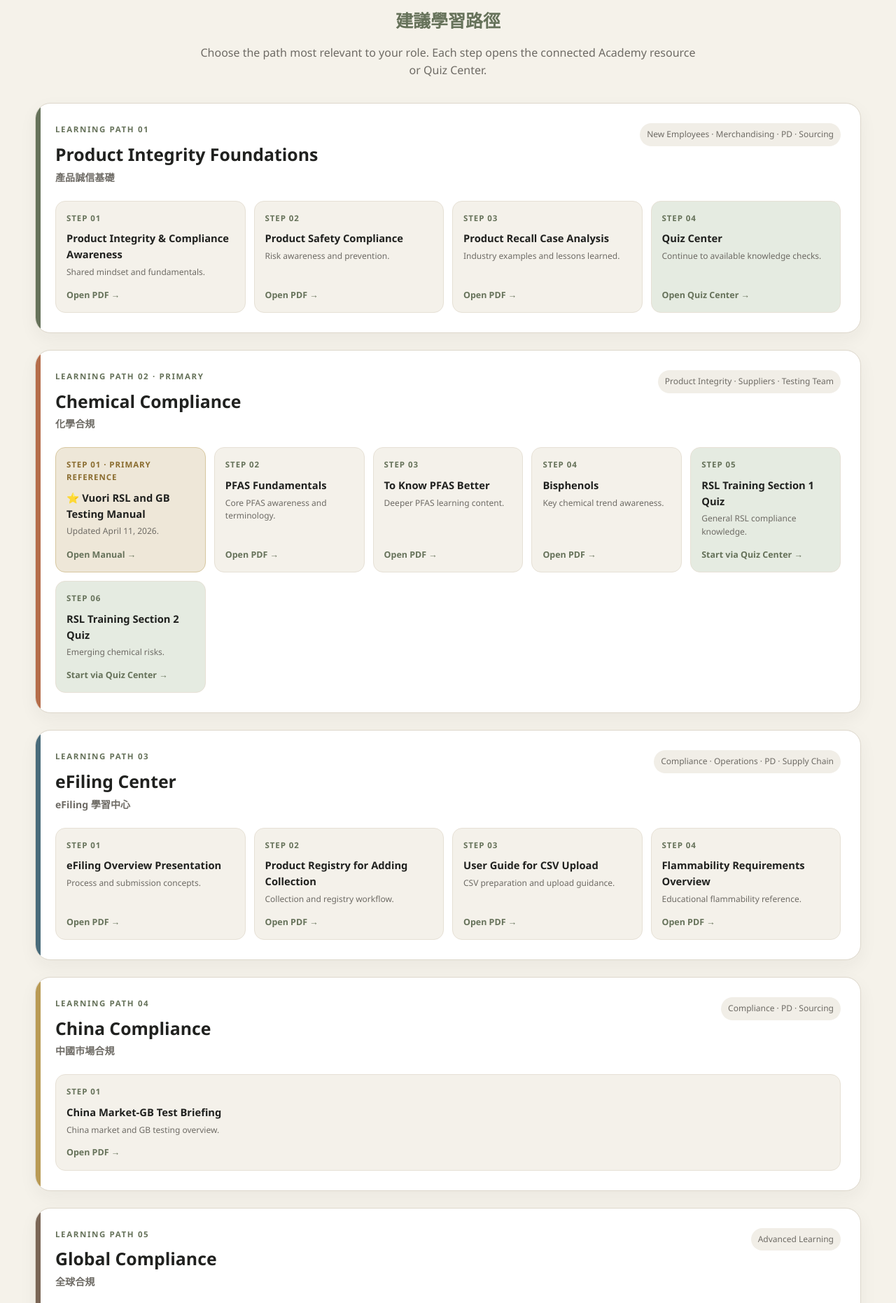
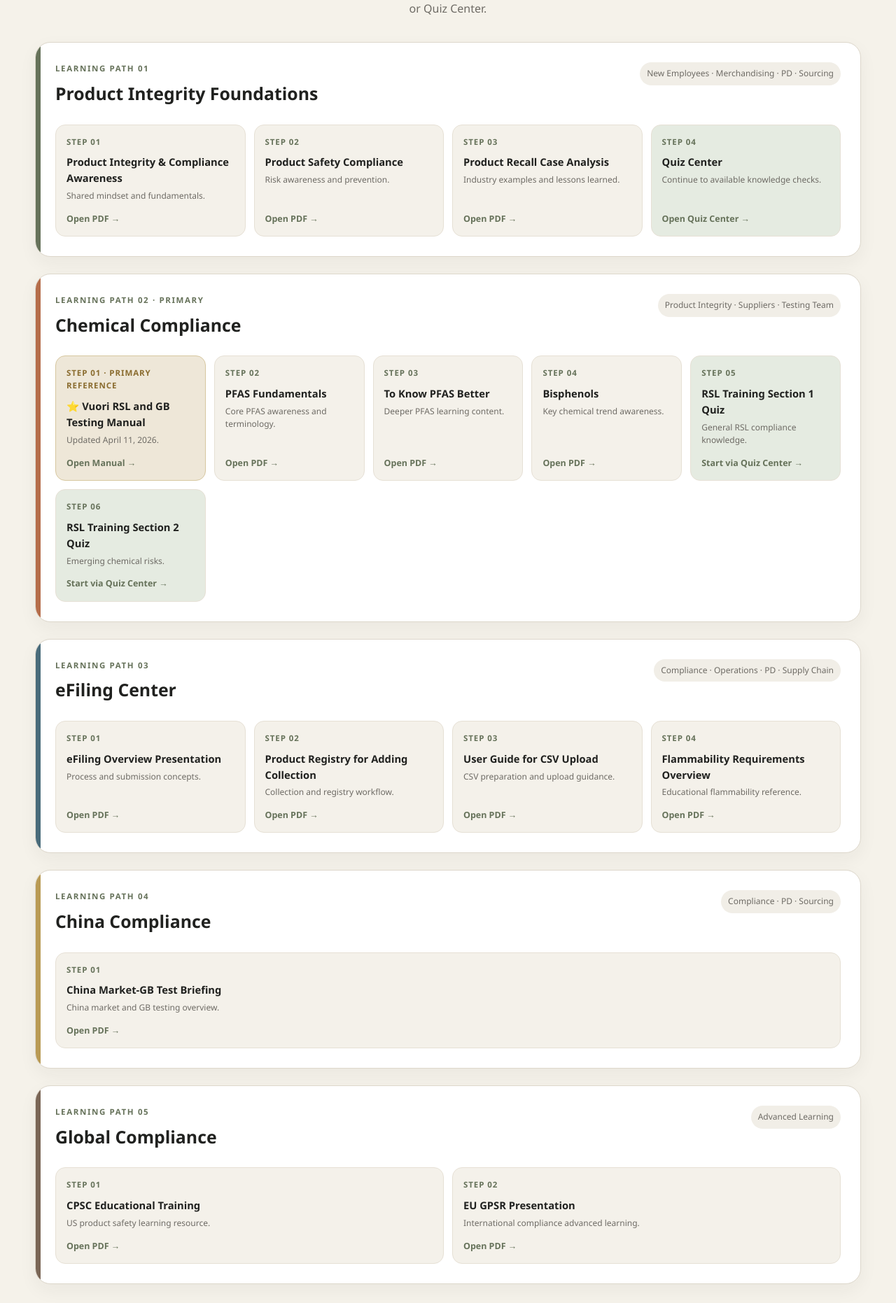
Before and after one commit to chihyang1/vuori-compliance-dashboard, a plain HTML site: page academy.html in a window 1280 px wide. Shown: the part 797-2659 px from the top of the page at 70% size. Drawn offline with Linux system fonts and the light colour scheme.

Commit message:
Update academy.html

```diff
--- a/academy.html
+++ b/academy.html
@@ -22,29 +22,29 @@ footer{background:#171815;color:#d4d4cf;padding:26px 0}.footer{display:flex;just
 </head>
 <body>
 <header><div class="container nav"><a class="brand" href="index.html">PRODUCT INTEGRITY<small>ACADEMY LEARNING PATHS</small></a><button aria-label="Open menu" class="menu" type="button">☰</button><ul class="links"><li><a href="index.html">HOME</a></li><li><a href="academy.html">ACADEMY</a></li><li><a href="library.html">LIBRARY</a></li><li><a href="quiz.html">QUIZ CENTER</a></li><li><a href="supplier-portal.html">SUPPLIER PORTAL</a></li><li><a href="fabric-records.html">FABRIC RECORDS</a></li></ul></div></header>
-<section class="hero"><div class="container"><div class="eyebrow">VUORI PRODUCT INTEGRITY ACADEMY</div><h1>Learn. Protect. Comply.<span>學習 · 保護 · 合規</span></h1><p>Building awareness. Reducing risk. Enabling better products. Follow a recommended learning path, open the connected course materials and complete the RSL quizzes</p><div class="hero-actions"><a class="btn primary" href="#paths">Start Learning</a><a class="btn ghost" href="library.html">Browse Library</a></div></div></section>
+<section class="hero"><div class="container"><div class="eyebrow">VUORI PRODUCT INTEGRITY ACADEMY</div><h1>Learn. Protect. Comply.<span></span></h1><p>Building awareness. Reducing risk. Enabling better products. Follow a recommended learning path, open the connected course materials and complete the RSL quizzes</p><div class="hero-actions"><a class="btn primary" href="#paths">Start Learning</a><a class="btn ghost" href="library.html">Browse Library</a></div></div></section>
 <div class="metrics"><div class="container metric-grid"><div class="metric"><strong>14</strong><span>Connected Learning Resources</span></div><div class="metric"><strong>5</strong><span>Learning Paths</span></div><div class="metric"><strong>2</strong><span>RSL Quizzes</span></div><div class="metric"><strong>1</strong><span>Primary Reference Manual</span></div></div></div>
-<main id="paths"><div class="container"><div class="section-head"><div class="eyebrow" style="color:var(--sage)">START YOUR LEARNING JOURNEY</div><h2>Recommended Learning Paths<span>建議學習路徑</span></h2><p>Choose the path most relevant to your role. Each step opens the connected Academy resource or Quiz Center.</p></div>
+<main id="paths"><div class="container"><div class="section-head"><div class="eyebrow" style="color:var(--sage)">START YOUR LEARNING JOURNEY</div><h2>Recommended Learning Paths<span></span></h2><p>Choose the path most relevant to your role. Each step opens the connected Academy resource or Quiz Center.</p></div>
 <div class="path-grid">
-<article class="path"><div class="path-head"><div><div class="path-number">LEARNING PATH 01</div><h3>Product Integrity Foundations</h3><div class="zh">產品誠信基礎</div></div><div class="audience">New Employees · Merchandising · PD · Sourcing</div></div><div class="steps">
+<article class="path"><div class="path-head"><div><div class="path-number">LEARNING PATH 01</div><h3>Product Integrity Foundations</h3><div class="zh"></div></div><div class="audience">New Employees · Merchandising · PD · Sourcing</div></div><div class="steps">
 <div class="step"><b>STEP 01</b><h4>Product Integrity &amp; Compliance Awareness</h4><p>Shared mindset and fundamentals.</p><a href="academy/Product Integrity &amp; Compliance Awareness.pdf" target="_blank">Open PDF →</a></div>
 <div class="step"><b>STEP 02</b><h4>Product Safety Compliance</h4><p>Risk awareness and prevention.</p><a href="academy/Product Safety Compliance.pdf" target="_blank">Open PDF →</a></div>
 <div class="step"><b>STEP 03</b><h4>Product Recall Case Analysis</h4><p>Industry examples and lessons learned.</p><a href="academy/Product Recall Case Analysis.pdf" target="_blank">Open PDF →</a></div>
 <div class="step quiz-step"><b>STEP 04</b><h4>Quiz Center</h4><p>Continue to available knowledge checks.</p><a href="quiz.html">Open Quiz Center →</a></div></div></article>
-<article class="path"><div class="path-head"><div><div class="path-number">LEARNING PATH 02 · PRIMARY</div><h3>Chemical Compliance</h3><div class="zh">化學合規</div></div><div class="audience">Product Integrity · Suppliers · Testing Team</div></div><div class="steps">
+<article class="path"><div class="path-head"><div><div class="path-number">LEARNING PATH 02 · PRIMARY</div><h3>Chemical Compliance</h3><div class="zh"></div></div><div class="audience">Product Integrity · Suppliers · Testing Team</div></div><div class="steps">
 <div class="step primary-step"><b>STEP 01 · PRIMARY REFERENCE</b><h4>⭐ Vuori RSL and GB Testing Manual</h4><p>Updated April 11, 2026.</p><a href="academy/Vuori RSL and GB Testing Manual_11 April 2026.pdf" target="_blank">Open Manual →</a></div>
 <div class="step"><b>STEP 02</b><h4>PFAS Fundamentals</h4><p>Core PFAS awareness and terminology.</p><a href="academy/PFAS-Fundamentals.pdf" target="_blank">Open PDF →</a></div>
 <div class="step"><b>STEP 03</b><h4>To Know PFAS Better</h4><p>Deeper PFAS learning content.</p><a href="academy/To Know PFAS Better.pdf" target="_blank">Open PDF →</a></div>
 <div class="step"><b>STEP 04</b><h4>Bisphenols</h4><p>Key chemical trend awareness.</p><a href="academy/Bisphenols.pdf" target="_blank">Open PDF →</a></div>
 <div class="step quiz-step"><b>STEP 05</b><h4>RSL Training Section 1 Quiz</h4><p>General RSL compliance knowledge.</p><a href="quiz.html">Start via Quiz Center →</a></div>
 <div class="step quiz-step"><b>STEP 06</b><h4>RSL Training Section 2 Quiz</h4><p>Emerging chemical risks.</p><a href="quiz.html">Start via Quiz Center →</a></div></div></article>
-<article class="path"><div class="path-head"><div><div class="path-number">LEARNING PATH 03</div><h3>eFiling Center</h3><div class="zh">eFiling 學習中心</div></div><div class="audience">Compliance · Operations · PD · Supply Chain</div></div><div class="steps">
+<article class="path"><div class="path-head"><div><div class="path-number">LEARNING PATH 03</div><h3>eFiling Center</h3><div class="zh"></div></div><div class="audience">Compliance · Operations · PD · Supply Chain</div></div><div class="steps">
 <div class="step"><b>STEP 01</b><h4>eFiling Overview Presentation</h4><p>Process and submission concepts.</p><a href="academy/eFiling Overview Presentation.pdf" target="_blank">Open PDF →</a></div>
 <div class="step"><b>STEP 02</b><h4>Product Registry for Adding Collection</h4><p>Collection and registry workflow.</p><a href="academy/eFiling Product Registry for Adding Collection.pdf" target="_blank">Open PDF →</a></div>
 <div class="step"><b>STEP 03</b><h4>User Guide for CSV Upload</h4><p>CSV preparation and upload guidance.</p><a href="academy/eFiling User Guide for CSV Upload.pdf" target="_blank">Open PDF →</a></div>
 <div class="step"><b>STEP 04</b><h4>Flammability Requirements Overview</h4><p>Educational flammability reference.</p><a href="academy/Flammability Requirements Overview.pdf" target="_blank">Open PDF →</a></div></div></article>
-<article class="path"><div class="path-head"><div><div class="path-number">LEARNING PATH 04</div><h3>China Compliance</h3><div class="zh">中國市場合規</div></div><div class="audience">Compliance · PD · Sourcing</div></div><div class="steps"><div class="step"><b>STEP 01</b><h4>China Market-GB Test Briefing</h4><p>China market and GB testing overview.</p><a href="academy/China Market-GB Test Briefing.pdf" target="_blank">Open PDF →</a></div></div></article>
-<article class="path"><div class="path-head"><div><div class="path-number">LEARNING PATH 05</div><h3>Global Compliance</h3><div class="zh">全球合規</div></div><div class="audience">Advanced Learning</div></div><div class="steps">
+<article class="path"><div class="path-head"><div><div class="path-number">LEARNING PATH 04</div><h3>China Compliance</h3><div class="zh"></div></div><div class="audience">Compliance · PD · Sourcing</div></div><div class="steps"><div class="step"><b>STEP 01</b><h4>China Market-GB Test Briefing</h4><p>China market and GB testing overview.</p><a href="academy/China Market-GB Test Briefing.pdf" target="_blank">Open PDF →</a></div></div></article>
+<article class="path"><div class="path-head"><div><div class="path-number">LEARNING PATH 05</div><h3>Global Compliance</h3><div class="zh"></div></div><div class="audience">Advanced Learning</div></div><div class="steps">
 <div class="step"><b>STEP 01</b><h4>CPSC Educational Training</h4><p>US product safety learning resource.</p><a href="academy/CPSC Educational Training from CPSC.pdf" target="_blank">Open PDF →</a></div>
 <div class="step"><b>STEP 02</b><h4>EU GPSR Presentation</h4><p>International compliance advanced learning.</p><a href="academy/EU GPSR Presentation.pdf" target="_blank">Open PDF →</a></div></div></article>
 </div>
```
